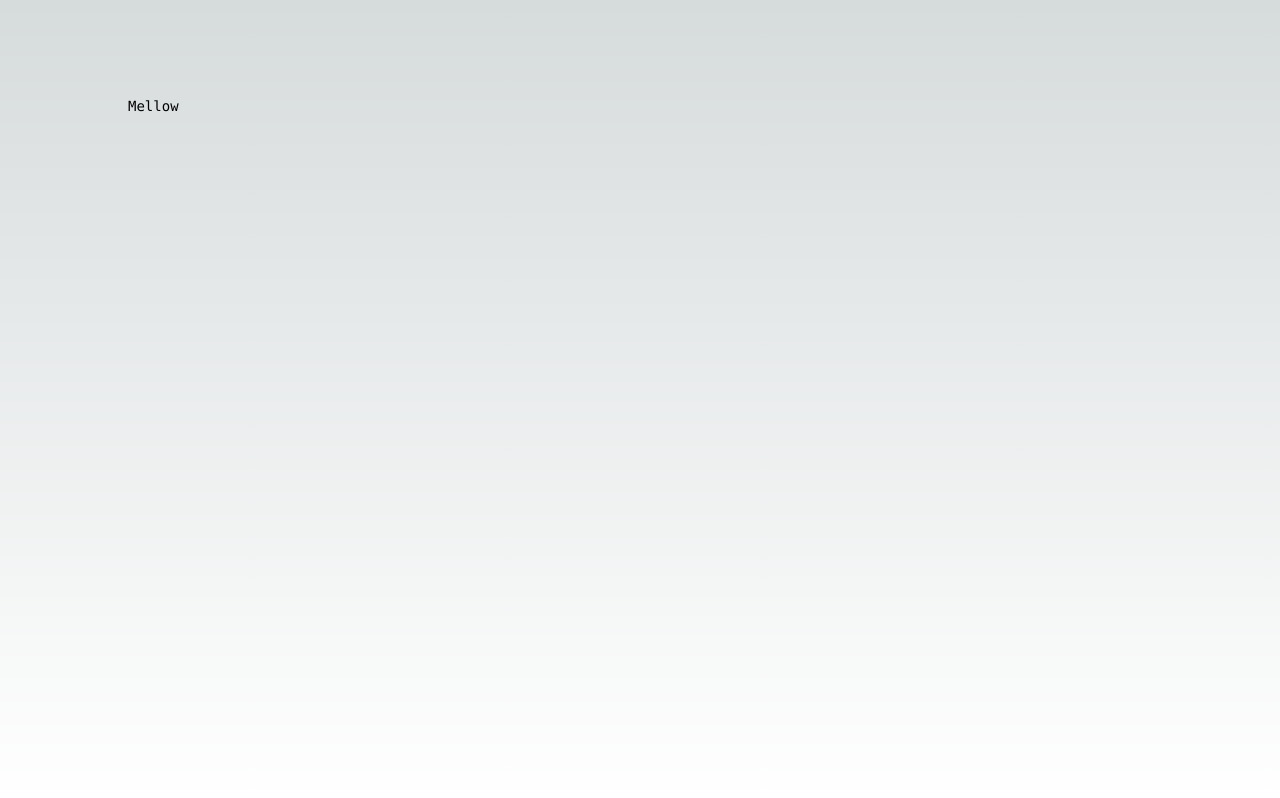
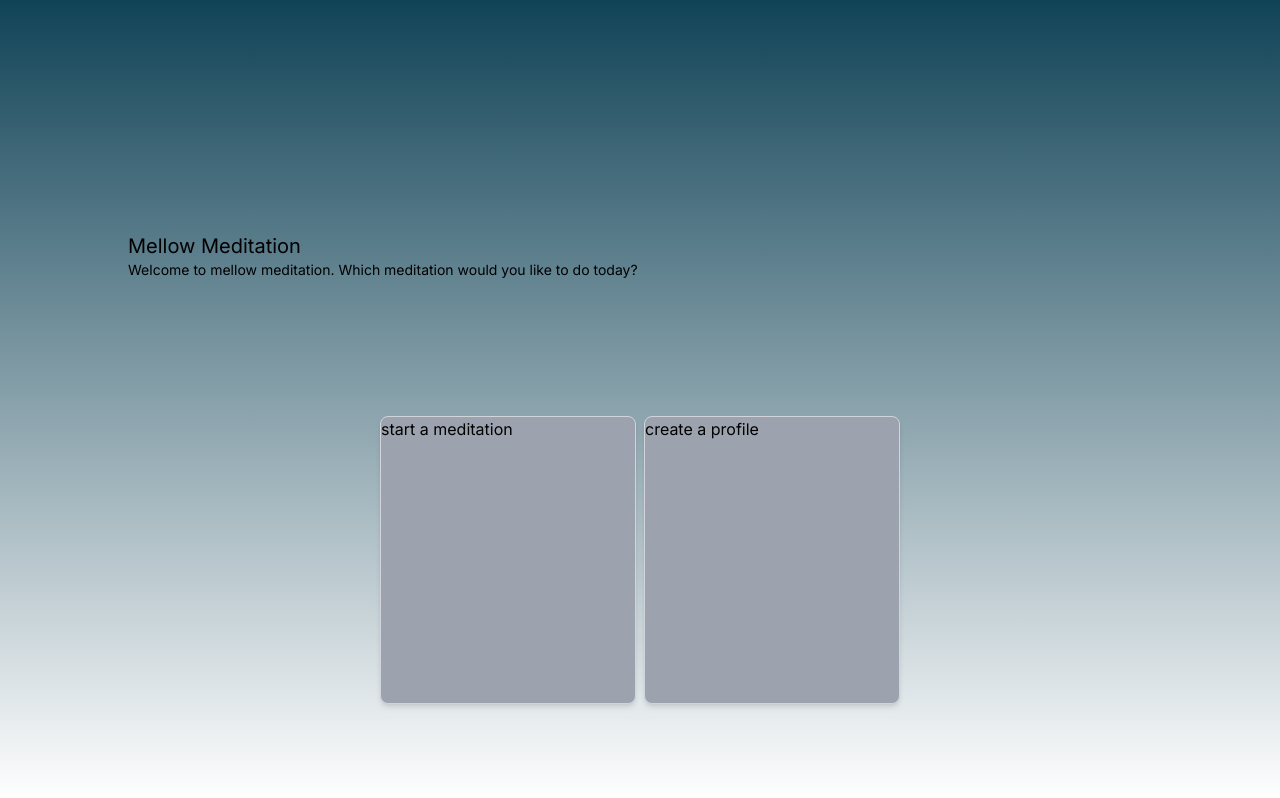
Before and after one commit to Pilks-pixel/mellow-frontend, a Next.js app: page / in a window 1280 px wide. Built offline with nearby package versions, Linux system fonts and the light colour scheme.

Commit message:
home page: button component with children

```diff
--- /dev/null
+++ b/src/components/HomeBtn.tsx
@@ -0,0 +1,25 @@
+import React from 'react'
+import Link from 'next/link';
+
+interface HomeBtnProps {
+	children?: React.ReactNode;
+    page: String;
+}
+
+
+const HomeBtn = ({children, page}: HomeBtnProps) => {
+  return (
+		<>
+			<Link
+				className='w-64 h-72 border border-gray-300 rounded-lg bg-gray-400 shadow-md'
+				href={`/${page}`}
+			>
+				{children}
+			</Link>
+		</>
+	);
+}
+
+
+
+export default HomeBtn
--- a/src/pages/index.tsx
+++ b/src/pages/index.tsx
@@ -1,20 +1,29 @@
 import Image from 'next/image'
 import { Inter } from 'next/font/google'
+import HomeBtn from '../components/HomeBtn'
 
 const inter = Inter({ subsets: ['latin'] })
 
 export default function Home() {
   return (
-    <main
-      className={`flex min-h-screen flex-col items-center justify-between p-24 ${inter.className}`}
-    >
-      <div className="z-10 max-w-5xl w-full items-center justify-between font-mono text-sm lg:flex">
-        <h1>
-          Mellow
-        </h1>
-
-      </div>
-
-    </main>
-  )
+		<main
+			className={`flex min-h-screen flex-col items-center justify-between p-24 ${inter.className}`}
+		>
+			<header>
+				<nav>{/* Navigation elements */}</nav>
+			</header>
+			<div className='max-w-5xl w-full items-center text-sm'>
+				<h1 className='text-xl'>Mellow Meditation</h1>
+				<p>
+					Welcome to mellow meditation. Which meditation would you like to do
+					today?
+				</p>
+			</div>
+			<div className='flex justify-between gap-2'>
+				<HomeBtn page='meditation'>start a meditation</HomeBtn>
+				<HomeBtn page='signin'>create a profile</HomeBtn>
+			</div>
+		</main>
+	);
 }
+1
--- /dev/null
+++ b/src/pages/meditation/index.tsx
@@ -0,0 +1,9 @@
+import React from 'react'
+
+export default function Meditation() {
+
+	return (
+		<div className='max-w-5xl w-full items-center text-sm'>
+			This is the Meditation Page
+		</div>);
+};
--- a/src/styles/globals.css
+++ b/src/styles/globals.css
@@ -4,17 +4,17 @@
 
 :root {
   --foreground-rgb: 0, 0, 0;
-  --background-start-rgb: 214, 219, 220;
+  --background-start-rgb: 17, 67, 87;
   --background-end-rgb: 255, 255, 255;
 }
 
-@media (prefers-color-scheme: dark) {
+/* @media (prefers-color-scheme: dark) {
   :root {
     --foreground-rgb: 255, 255, 255;
     --background-start-rgb: 0, 0, 0;
     --background-end-rgb: 0, 0, 0;
   }
-}
+} */
 
 body {
   color: rgb(var(--foreground-rgb));
--- a/tsconfig.json
+++ b/tsconfig.json
@@ -5,6 +5,7 @@
 		"allowJs": true,
 		"skipLibCheck": true,
 		"strict": true,
+		"noImplicitAny": true,
 		"noEmit": true,
 		"esModuleInterop": true,
 		"module": "esnext",
```
Also changed, not shown: .eslintrc.json. Lines whose indentation alone changed are shown as unchanged.
